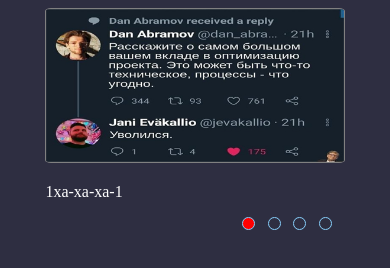
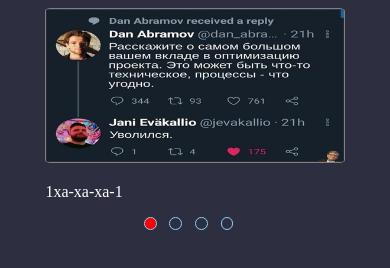
Before and after one commit to Maracash41/cssMemeSlider, a plain HTML site: page cssMemeSlider/index.html in a window 390 px wide. Drawn offline with Linux system fonts and the light colour scheme.

Commit message:
fix: add mobile version  (Mon, Sep 18, 2023 16:46:31 PM)

```diff
--- a/cssMemeSlider/styles.css
+++ b/cssMemeSlider/styles.css
@@ -17,7 +17,6 @@ img {
 }
 
 .slider {
-	position: relative;
 	display: flex;
 	flex-direction: column;
 	justify-content: center;
@@ -47,6 +46,7 @@ img {
 .paginations {
 	display: flex;
 	align-self: flex-end;
+	margin-top: -2rem;
 }
 
 .paginations__pagination {
@@ -136,3 +136,10 @@ img {
 		transform: scale(1.0);
 	}
 }
+
+@media screen and (max-width: 768px) {
+	.paginations {
+		align-self: auto;
+		margin-top: 0;
+	}
+}
```
